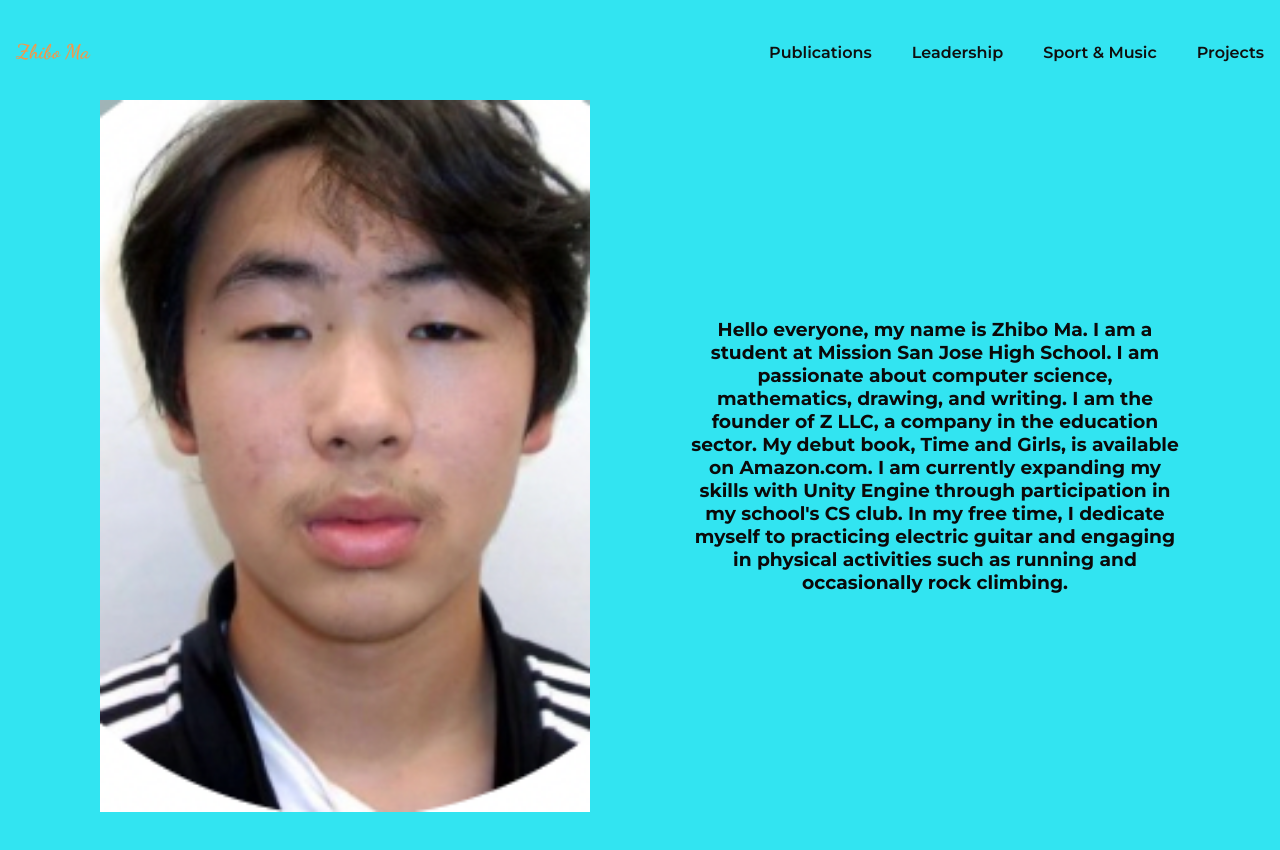
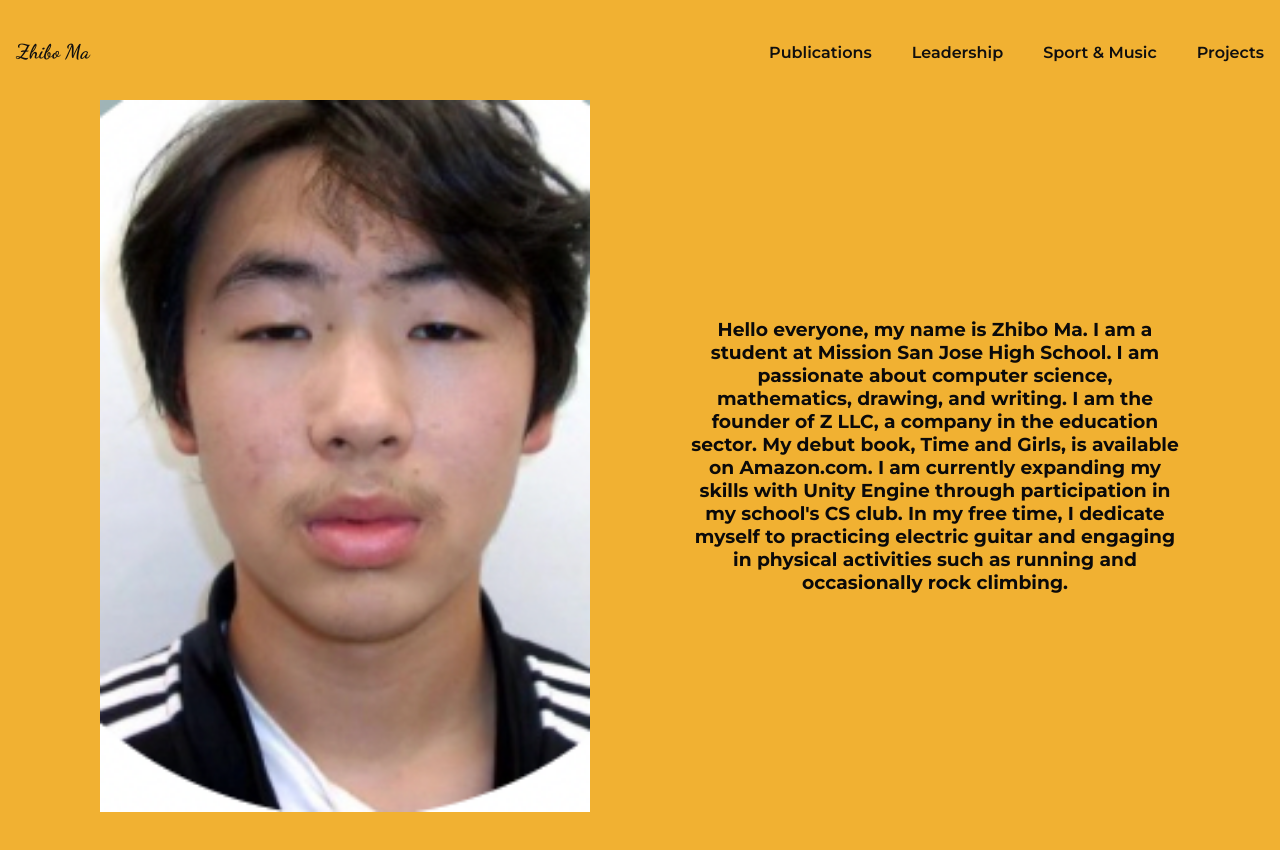
Before and after one commit to ma-e/inzhiboma, a React (Create React App) app: page / in a window 1280 px wide. Shown: the top 850 px of the page. Built offline with nearby package versions, Linux system fonts and the light colour scheme.

Commit message:
update constent

```diff
--- a/src/Navbar.css
+++ b/src/Navbar.css
@@ -70,7 +70,7 @@
       position: fixed;
       top: 0;
       right: -100%;
-      background-color: hsla(203, 70%, 60%, 0.263);
+      background-color: hsla(44, 71%, 53%, 0.263);
       backdrop-filter: blur(16px);
       -webkit-backdrop-filter: blur(16px);
       width: 80%;
--- a/src/index.css
+++ b/src/index.css
@@ -9,10 +9,10 @@
 
 :root {
  --header-height: 3.5rem;
- --first-color: hsl(28, 88%, 62%);
+ --first-color: hsl(0, 3%, 6%);
  --title-color: hsl(0, 3%, 6%);
  --text-color: hsl(0, 5%, 4%);
- --body-color: hsl(184, 87%, 57%);
+ --body-color: hsl(40, 87%, 57%);
  --body-font: "Montserrat", sans-serif;
  --second-font: "Dancing Script", cursive;
  --h2-font-size: 1.25rem;
```
